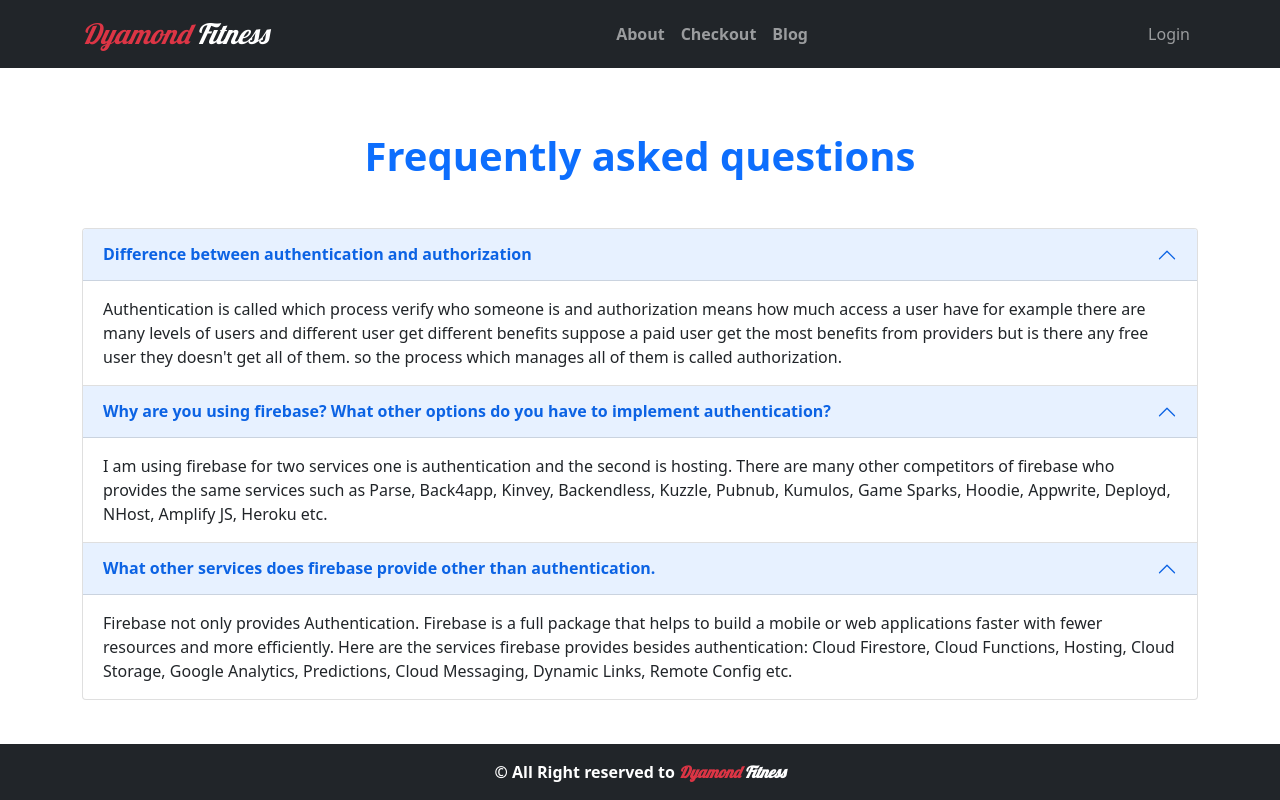
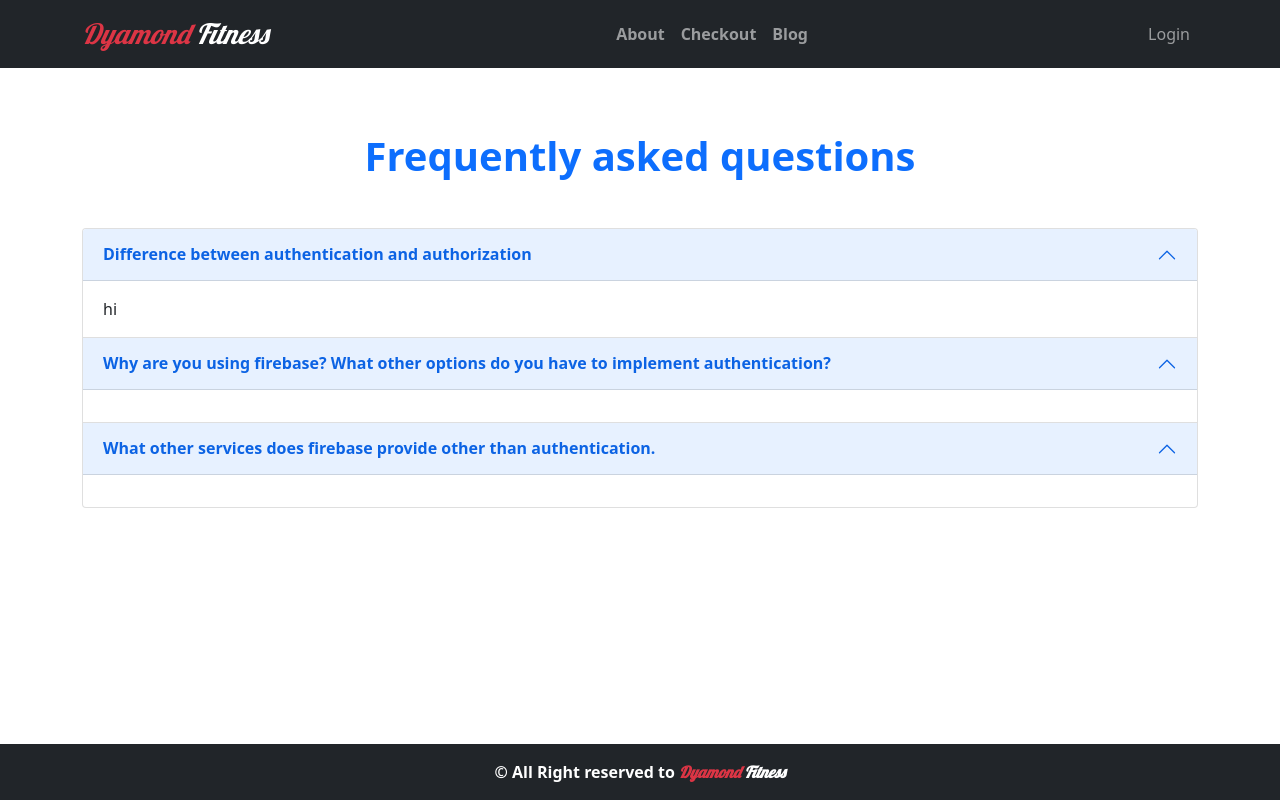
Before and after one commit to bmsani/Dyamond-fitness, a React (Create React App) app: page /blog in a window 1280 px wide. Built offline with nearby package versions, Linux system fonts and the light colour scheme; no server answers.

Commit message:
transfering ph to my personal github

```diff
--- a/src/components/Blog/Blog.js
+++ b/src/components/Blog/Blog.js
@@ -9,19 +9,19 @@ const Blog = () => {
                 <Accordion.Item eventKey="0">
                     <Accordion.Header> <span className='fw-bold'>Difference between authentication and authorization</span> </Accordion.Header>
                     <Accordion.Body>
-                        Authentication is called which process verify who someone is and authorization means how much access a user have for example there are many levels of users and different user get different benefits suppose a paid user get the most benefits from providers but is there any free user they doesn't get all of them. so the process which manages all of them is called authorization.
+                       hi
                     </Accordion.Body>
                 </Accordion.Item>
                 <Accordion.Item eventKey="1">
                     <Accordion.Header> <span className='fw-bold'>Why are you using firebase? What other options do you have to implement authentication?</span> </Accordion.Header>
                     <Accordion.Body>
-                        I am using firebase for two services one is authentication and the second is hosting. There are many other competitors of firebase who provides the same services such as Parse, Back4app, Kinvey, Backendless, Kuzzle, Pubnub, Kumulos, Game Sparks, Hoodie, Appwrite, Deployd, NHost, Amplify JS, Heroku etc.
+
                     </Accordion.Body>
                 </Accordion.Item>
                 <Accordion.Item eventKey="2">
                     <Accordion.Header> <span className='fw-bold'>What other services does firebase provide other than authentication.</span> </Accordion.Header>
                     <Accordion.Body>
-                        Firebase not only provides Authentication. Firebase is a full package that helps to build a mobile or web applications faster with fewer resources and more efficiently. Here are the services firebase provides besides authentication: Cloud Firestore, Cloud Functions, Hosting, Cloud Storage, Google Analytics, Predictions, Cloud Messaging, Dynamic Links, Remote Config etc.
+
                     </Accordion.Body>
                 </Accordion.Item>
             </Accordion>
```
